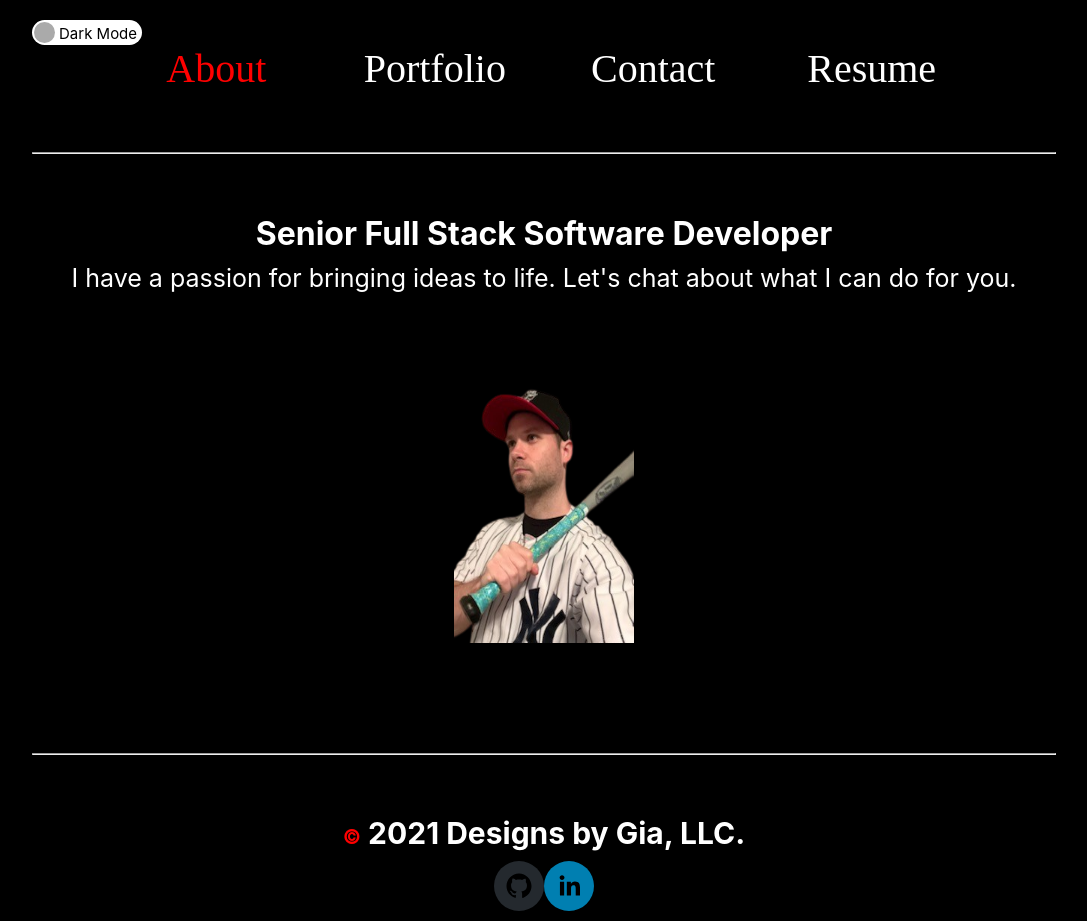
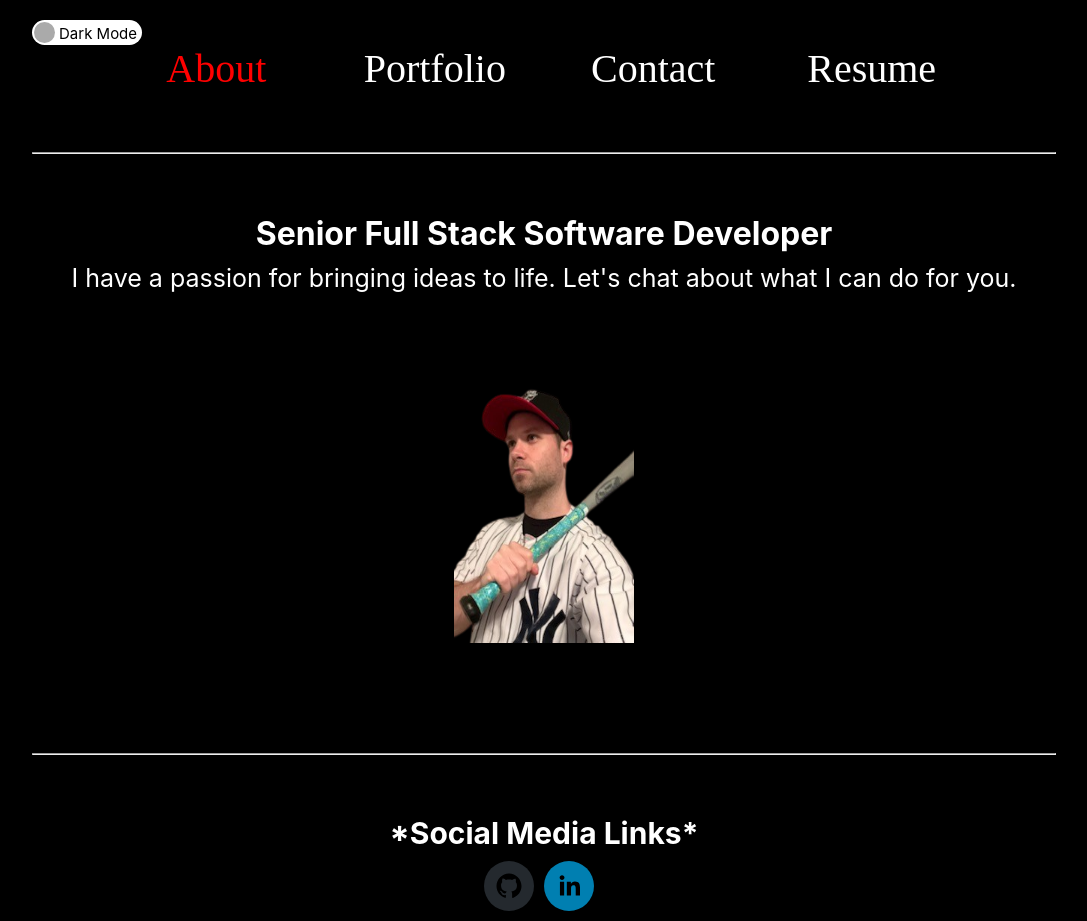
Before and after one commit to mjgiannelli/ts-portfolio, a React (Create React App) app: page / in a window 1280 px wide. Shown: the whole page, without its empty margins (96-1183 px from the left). Built offline with nearby package versions, Linux system fonts and the light colour scheme.

Commit message:
update footer

```diff
--- a/src/app-2d/components/footer/footer.scss
+++ b/src/app-2d/components/footer/footer.scss
@@ -3,6 +3,9 @@
     #icon-div {
         justify-content: center;
         padding: 1rem 0;
+        .social-icons a {
+          margin-right: 1rem;
+        }
       }
 
 }
--- a/src/app-2d/components/footer/footer.tsx
+++ b/src/app-2d/components/footer/footer.tsx
@@ -7,9 +7,7 @@ const Footer: React.FC = () => {
     <footer className="box">
       <hr />
       <div className="row">
-        <h5 className="col-10">
-          <span>&copy;</span> 2021 Designs by Gia, LLC.
-        </h5>
+        <h5 className="col-10">*Social Media Links*</h5>
         <div id="icon-div" className="row">
           <div className="social-icons">
             <SocialIcon url="https://github.com/mjgiannelli" />
```
